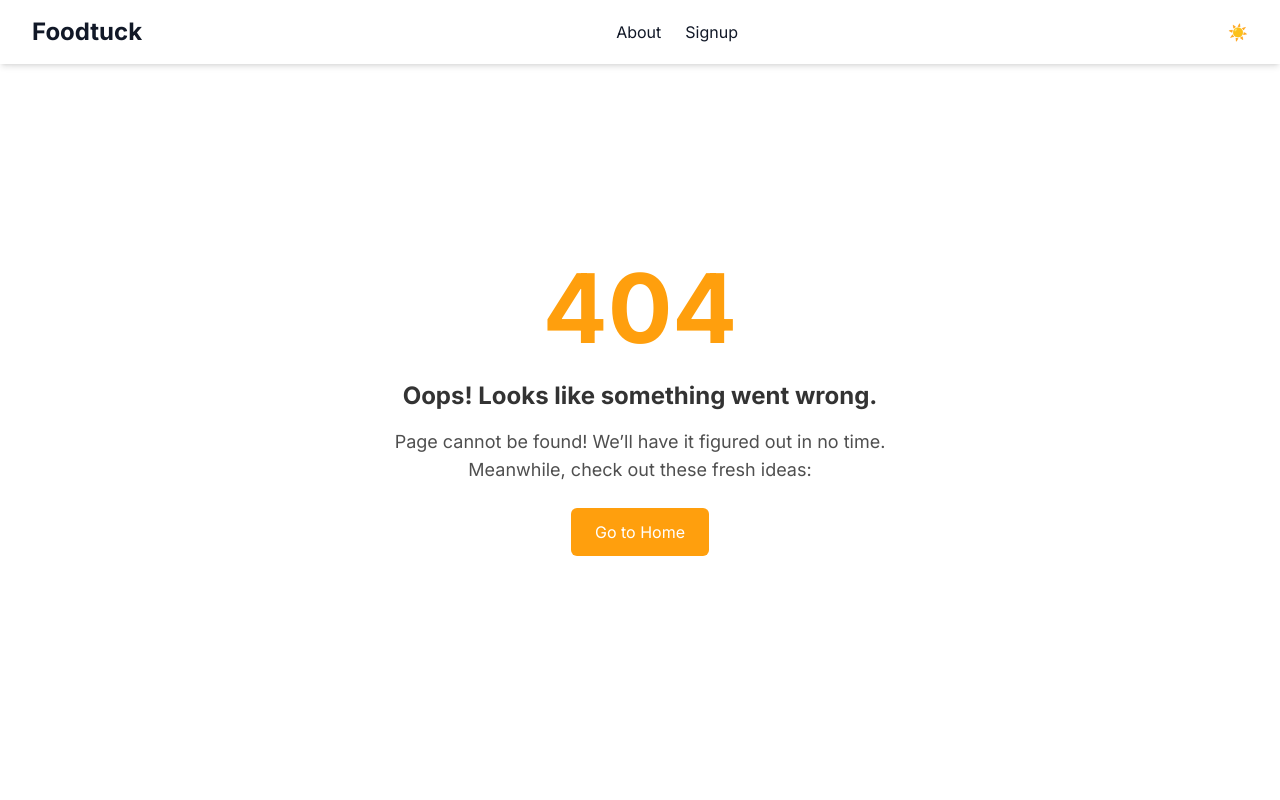
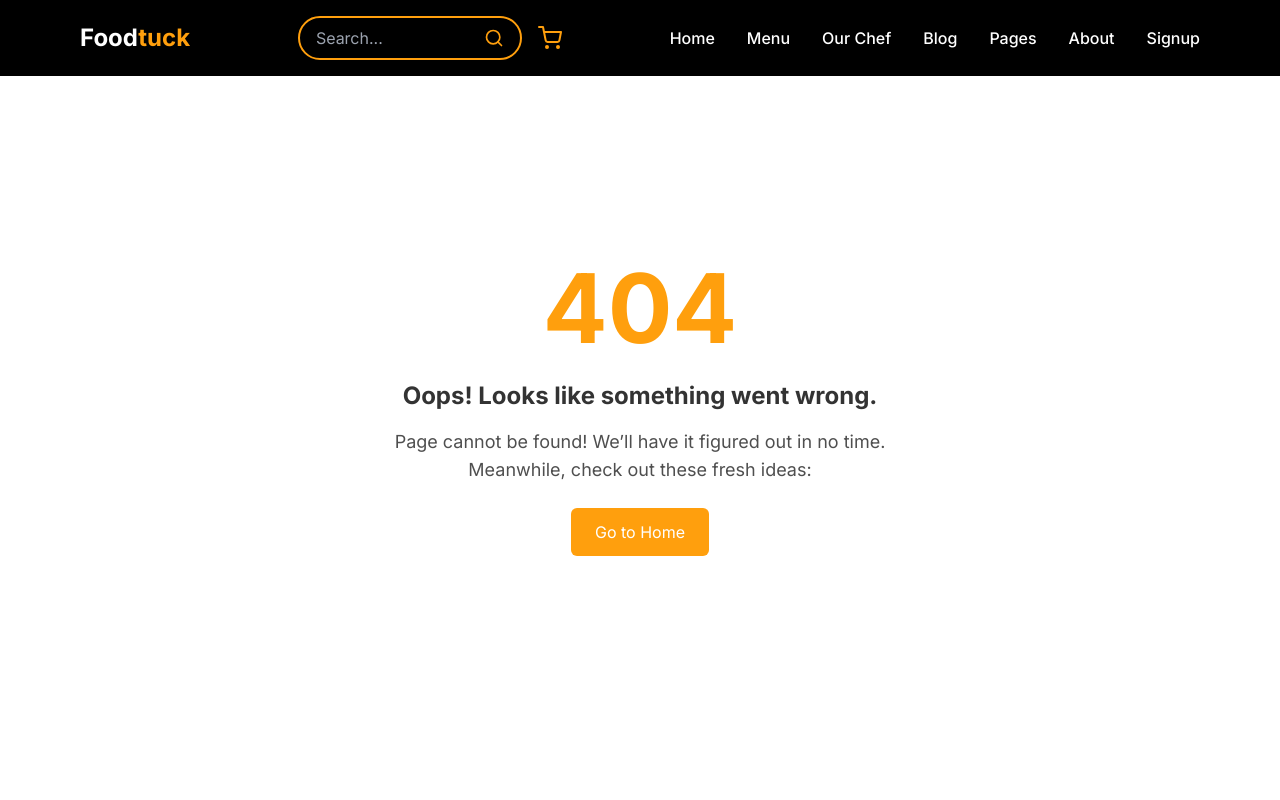
Before and after one commit to IsmailAbdulkareem/Milestone3, a Next.js app: page /404 in a window 1280 px wide. Shown: the top 800 px of the page. Built offline with nearby package versions, Linux system fonts and the light colour scheme.

Commit message:
Update and  Fix Navbar

```diff
--- a/src/app/component/Navbar.tsx
+++ b/src/app/component/Navbar.tsx
@@ -1,73 +1,169 @@
 "use client";
-import { useState, useEffect } from "react";
 
-export default function Navbar() {
-  const [isOpen, setIsOpen] = useState(false);
-  const [theme, setTheme] = useState("light");
+import React, { useState, useEffect } from "react";
+import Link from "next/link";
+import { FiMenu, FiX, FiSearch, FiShoppingCart } from "react-icons/fi";
 
-  // Handle Dark Mode Toggle
+function Navbar() {
+  const [menuOpen, setMenuOpen] = useState(false);
+  const [dropdownOpen, setDropdownOpen] = useState(false);
+
+  const menuItems = [
+    { name: "Home", href: "/" },
+    { name: "Menu", href: "/menu" },
+    { name: "Our Chef", href: "/OurChef" },
+    { name: "Blog", href: "/blog" },
+    { name: "Pages", href: "#" },
+    { name: "About", href: "/about" },
+    { name: "Signup", href: "/Signin" },
+  ];
+
+  const dropdownItems = [
+    { name: "Blog Details", href: "/BlogDetails" },
+    { name: "Checkout Page", href: "/checkOut" },
+    { name: "FAQ Page", href: "/FAQ" },
+    { name: "404 Page", href: "/404" },
+  ];
+
+  // Close dropdown when clicking outside
   useEffect(() => {
-    if (typeof window !== "undefined") {
-      setTheme(localStorage.getItem("theme") || "light");
-      document.documentElement.classList.toggle("dark", theme === "dark");
+    const closeDropdown = (e: MouseEvent) => {
+      if (!(e.target as HTMLElement).closest(".dropdown-container")) {
+        setDropdownOpen(false);
       }
-  }, [theme]);
-
-  const toggleTheme = () => {
-    const newTheme = theme === "light" ? "dark" : "light";
-    setTheme(newTheme);
-    localStorage.setItem("theme", newTheme);
-    document.documentElement.classList.toggle("dark", newTheme === "dark");
     };
 
+    document.addEventListener("click", closeDropdown);
+    return () => document.removeEventListener("click", closeDropdown);
+  }, []);
+
   return (
-    <nav className="fixed top-0 left-0 w-full bg-white dark:bg-gray-900 shadow-md z-50">
-      <div className="max-w-7xl mx-auto px-4 sm:px-6 lg:px-8">
-        <div className="flex justify-between h-16 items-center">
+    <header className="w-full bg-black fixed top-0 left-0 right-0 px-4 py-4 sm:px-6 lg:px-20 z-50 transition-all duration-300">
+      <nav className="flex items-center justify-between">
         {/* Logo */}
-          <div className="text-2xl font-bold text-gray-900 dark:text-white">
-            Foodtuck
+        <Link href="/" className="text-[20px] sm:text-[24px] font-bold text-white">
+          Food<span className="text-[#FF9F0D]">tuck</span>
+        </Link>
+
+        {/* Search Bar and Cart Icon - Always Visible */}
+        <div className="flex items-center gap-4">
+          <div className="flex items-center border-2 border-[#FF9F0D] rounded-full px-4 py-2">
+            <input
+              type="text"
+              placeholder="Search..."
+              className="bg-transparent text-white outline-none placeholder-gray-400 w-24 sm:w-32 md:w-40"
+            />
+            <FiSearch className="h-5 w-5 text-[#FF9F0D] ml-2" />
+          </div>
+          <Link href="/ShoppingCart">
+            <FiShoppingCart className="h-6 w-6 text-[#FF9F0D] cursor-pointer" />
+          </Link>
         </div>
 
-          {/* Desktop Menu */}
-          <div className="hidden md:flex space-x-6">
-            <a href="/about" className="text-gray-900 dark:text-white">
-              About
-            </a>
-            <a href="/signup" className="text-gray-900 dark:text-white">
-              Signup
-            </a>
+        {/* Hamburger Menu for Small Screens */}
+        <button className="lg:hidden text-white" onClick={() => setMenuOpen(!menuOpen)}>
+          {!menuOpen ? <FiMenu size={24} /> : <FiX size={24} />}
+        </button>
+
+        {/* Mobile Navigation */}
+        <div
+          className={`fixed inset-0 bg-black bg-opacity-90 flex flex-col items-center justify-center transition-transform duration-300 z-40 ${
+            menuOpen ? "translate-y-0" : "-translate-y-full"
+          } lg:hidden`}
+        >
+          <button className="absolute top-5 right-5 text-white" onClick={() => setMenuOpen(false)}>
+            <FiX size={24} />
+          </button>
+
+          <ul className="flex flex-col gap-6">
+            {menuItems.map((item) => (
+              <li key={item.name} className="relative">
+                {item.name === "Pages" ? (
+                  <div className="dropdown-container">
+                    <button
+                      className="text-[18px] text-white hover:text-[#FF9F0D] font-medium"
+                      onClick={(e) => {
+                        e.stopPropagation();
+                        setDropdownOpen(!dropdownOpen);
+                      }}
+                    >
+                      {item.name}
+                    </button>
+                    {dropdownOpen && (
+                      <ul className="absolute left-1/2 transform -translate-x-1/2 top-10 w-48 bg-black border border-gray-700 rounded-md shadow-lg z-50">
+                        {dropdownItems.map((dropdownItem) => (
+                          <li key={dropdownItem.name}>
+                            <Link
+                              href={dropdownItem.href}
+                              className="block px-4 py-2 text-white hover:text-[#FF9F0D] hover:bg-gray-800"
+                              onClick={() => {
+                                setDropdownOpen(false);
+                                setMenuOpen(false);
+                              }}
+                            >
+                              {dropdownItem.name}
+                            </Link>
+                          </li>
+                        ))}
+                      </ul>
+                    )}
+                  </div>
+                ) : (
+                  <Link
+                    href={item.href}
+                    className="text-[18px] text-white hover:text-[#FF9F0D] font-medium"
+                    onClick={() => setMenuOpen(false)}
+                  >
+                    {item.name}
+                  </Link>
+                )}
+              </li>
+            ))}
+          </ul>
         </div>
 
-          {/* Dark Mode Toggle */}
+        {/* Desktop Navigation */}
+        <ul className="hidden lg:flex items-center gap-8">
+          {menuItems.map((item) => (
+            <li key={item.name} className="relative">
+              {item.name === "Pages" ? (
+                <div className="dropdown-container">
                   <button
-            onClick={toggleTheme}
-            className="text-gray-900 dark:text-white ml-4"
+                    className="text-[16px] text-white hover:text-[#FF9F0D] font-medium"
+                    onClick={(e) => {
+                      e.stopPropagation();
+                      setDropdownOpen(!dropdownOpen);
+                    }}
                   >
-            {theme === "dark" ? "🌙" : "☀️"}
+                    {item.name}
                   </button>
-
-          {/* Mobile Menu Button */}
-          <button
-            className="md:hidden text-gray-900 dark:text-white"
-            onClick={() => setIsOpen(!isOpen)}
+                  {dropdownOpen && (
+                    <ul className="absolute top-full left-0 w-48 bg-black border border-gray-700 rounded-md shadow-lg z-50">
+                      {dropdownItems.map((dropdownItem) => (
+                        <li key={dropdownItem.name}>
+                          <Link
+                            href={dropdownItem.href}
+                            className="block px-4 py-2 text-white hover:text-[#FF9F0D] hover:bg-gray-800"
+                            onClick={() => setDropdownOpen(false)}
                           >
-            ☰
-          </button>
+                            {dropdownItem.name}
+                          </Link>
+                        </li>
+                      ))}
+                    </ul>
+                  )}
                 </div>
-      </div>
-
-      {/* Mobile Menu */}
-      {isOpen && (
-        <div className="md:hidden bg-white dark:bg-gray-800 shadow-lg">
-          <a href="/about" className="block px-4 py-2 text-gray-900 dark:text-white">
-            About
-          </a>
-          <a href="/signup" className="block px-4 py-2 text-gray-900 dark:text-white">
-            Signup
-          </a>
-        </div>
+              ) : (
+                <Link href={item.href} className="text-[16px] text-white hover:text-[#FF9F0D] font-medium">
+                  {item.name}
+                </Link>
               )}
+            </li>
+          ))}
+        </ul>
       </nav>
+    </header>
   );
 }
+
+export default Navbar;
```
Lines whose indentation alone changed are shown as unchanged.
